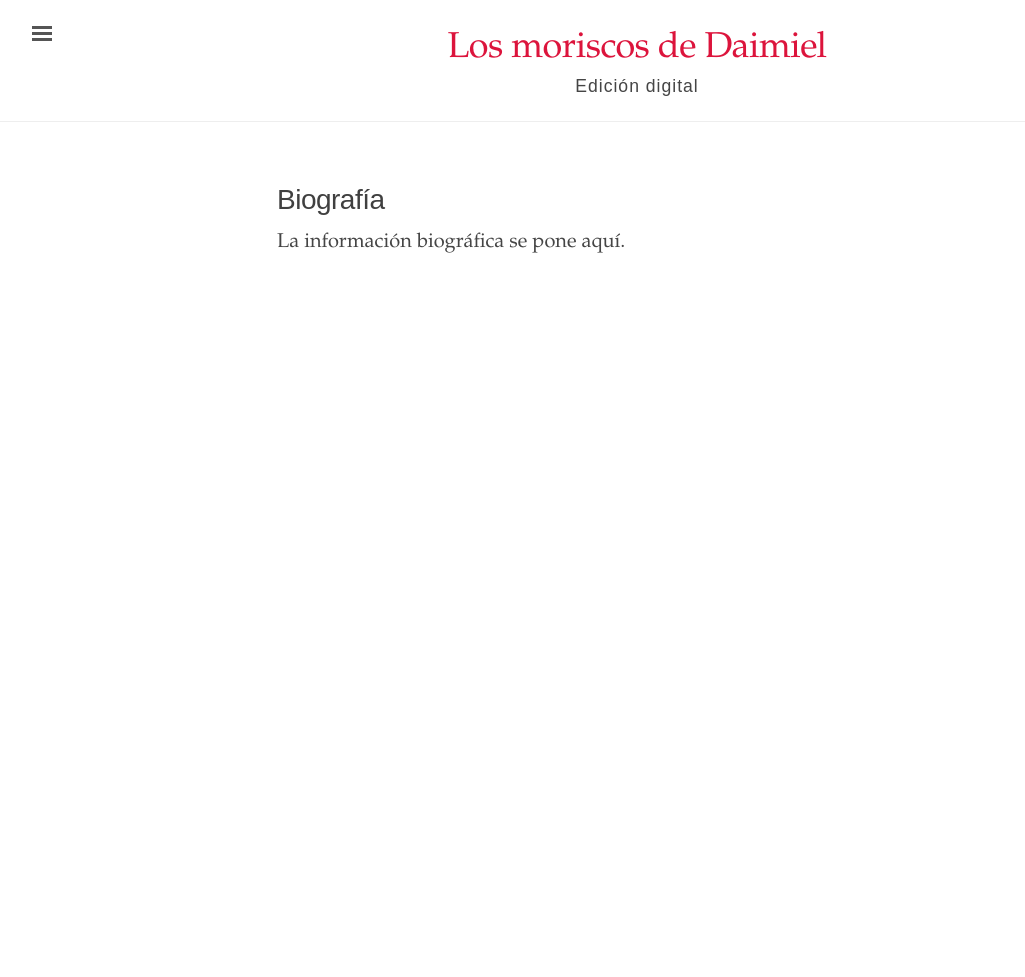
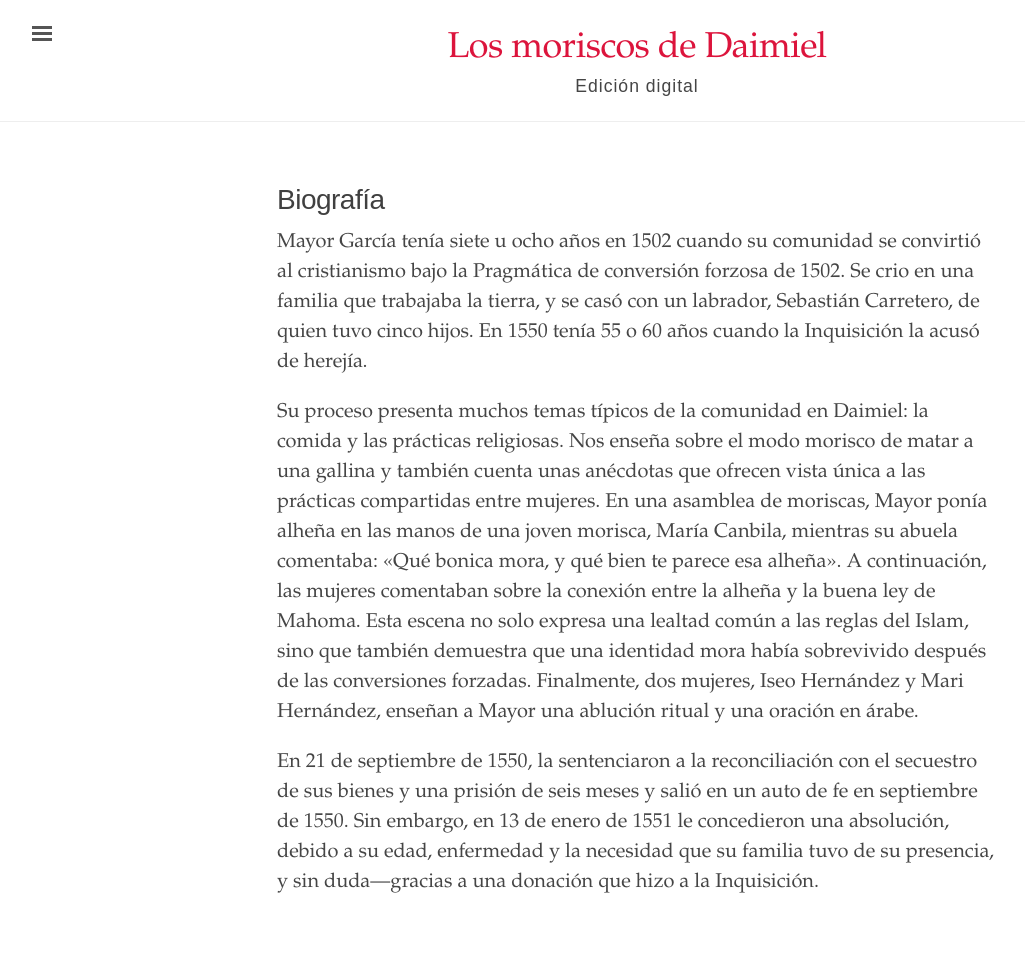
Before and after one commit to digbmc/moriscos-daimel, a Jekyll site: the page built from biography.md, in a window 1280 px wide. Shown: the whole page, without its empty margins (3-1028 px from the left). Built offline with Jekyll 4.4.1, drawn with Linux system fonts in a browser that asks for light colours; before the commit the page ends 900 px from its top, so only the background shows below that.

Commit message:
Update biography.md

```diff
--- a/biography.md
+++ b/biography.md
@@ -4,4 +4,8 @@ title: Biografía
 nav_order: 2
 ---
 
-La información biográfica se pone aquí.
+Mayor García tenía siete u ocho años en 1502 cuando su comunidad se convirtió al cristianismo bajo la Pragmática de conversión forzosa de 1502. Se crio en una familia que trabajaba la tierra, y se casó con un labrador, Sebastián Carretero, de quien tuvo cinco hijos. En 1550 tenía 55 o 60 años cuando la Inquisición la acusó de herejía.
+
+Su proceso presenta muchos temas típicos de la comunidad en Daimiel: la comida y las prácticas religiosas. Nos enseña sobre el modo morisco de matar a una gallina y también cuenta unas anécdotas que ofrecen vista única a las prácticas compartidas entre mujeres. En una asamblea de moriscas, Mayor ponía alheña en las manos de una joven morisca, María Canbila, mientras su abuela comentaba: «Qué bonica mora, y qué bien te parece esa alheña». A continuación, las mujeres comentaban sobre la conexión entre la alheña y la buena ley de Mahoma. Esta escena no solo expresa una lealtad común a las reglas del Islam, sino que también demuestra que una identidad mora había sobrevivido después de las conversiones forzadas. Finalmente, dos mujeres, Iseo Hernández y Mari Hernández, enseñan a Mayor una ablución ritual y una oración en árabe.
+
+En 21 de septiembre de 1550, la sentenciaron a la reconciliación con el secuestro de sus bienes y una prisión de seis meses y salió en un auto de fe en septiembre de 1550. Sin embargo, en 13 de enero de 1551 le concedieron una absolución, debido a su edad, enfermedad y la necesidad que su familia tuvo de su presencia, y sin duda—gracias a una donación que hizo a la Inquisición.
```
